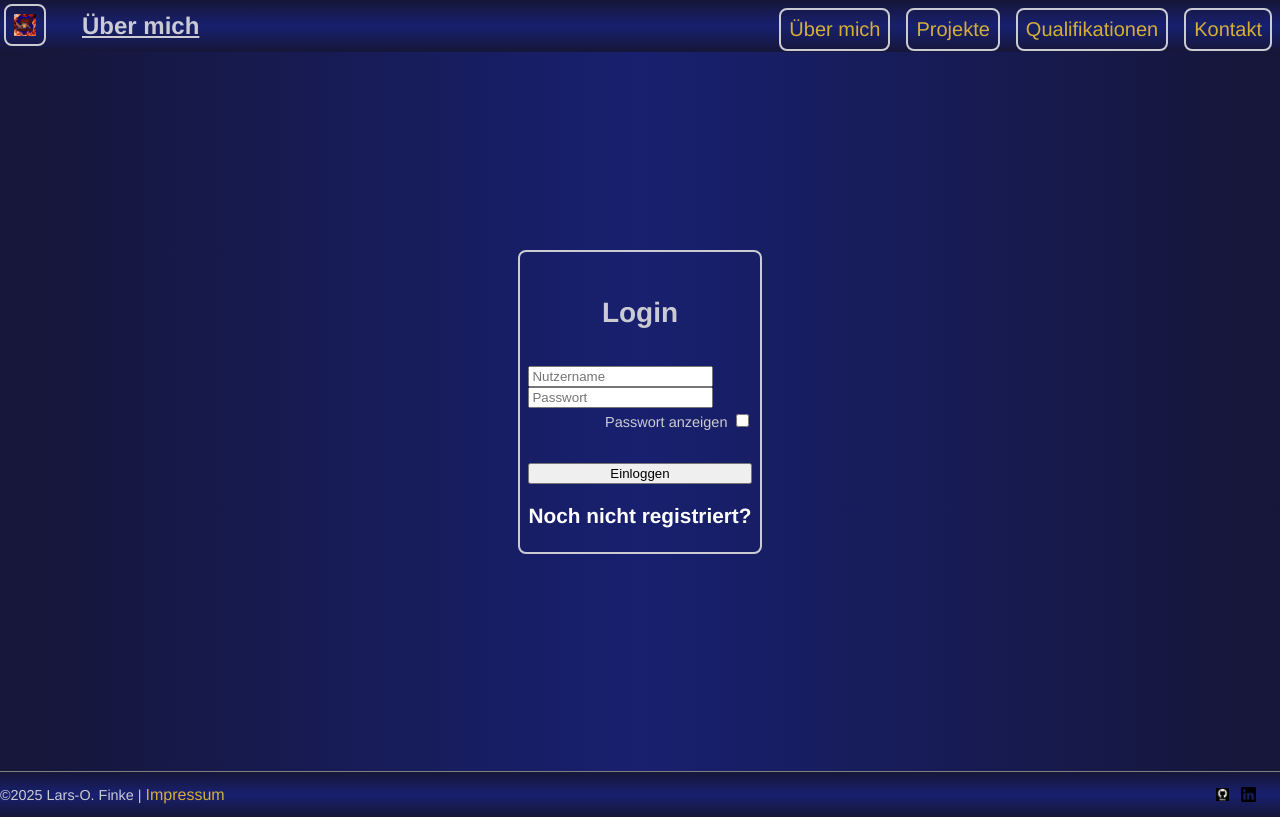
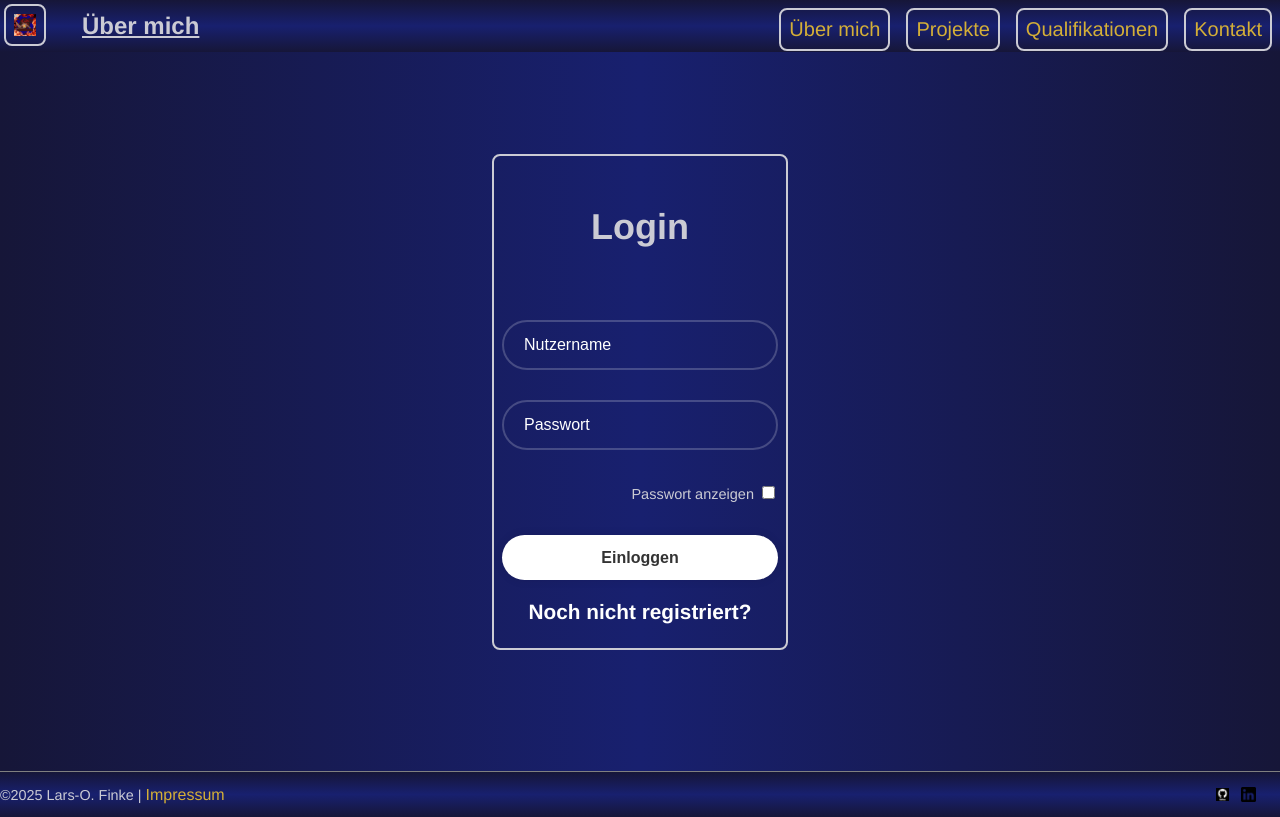
Before and after one commit to LarsOFinke/QuizWebsite-Angular, an Angular app in the folder frontend/: page / in a window 1280 px wide. Built offline with nearby package versions, Linux system fonts and the light colour scheme.

Commit message:
Progress login-form CSS

```diff
--- a/frontend/src/app/components/login-page/login-form/login-form.component.html
+++ b/frontend/src/app/components/login-page/login-form/login-form.component.html
@@ -41,7 +41,7 @@
   </div>
   <br class="spacer" />
 
-  <button type="submit" id="login-button" class="custom-btn">Einloggen</button>
+  <button type="submit" id="login-button" class="btn">Einloggen</button>
 
   <div class="register-link">
     <p>
--- a/frontend/src/styles.css
+++ b/frontend/src/styles.css
@@ -105,19 +105,70 @@ a:visited {
   padding: 2%;
   margin: 2%;
 }
+.custom-wrapper h1 {
+  font-size: 36px;
+  text-align: center;
+}
+.custom-wrapper .input-box {
+  position: relative;
+  width: 100%;
+  height: 50px;
+  margin: 30px 0;
+}
 .btn {
-  background-color: var(--navy-blue);
-  color: var(--grey);
-
-  font-size: 1rem;
-  font-weight: bold;
-
-  margin: 2%;
-
-  border: 2px solid var(--grey);
-  border-radius: 8px;
+  width: 100%;
+  height: 45px;
+  background: #fff;
+  border: none;
+  outline: none;
+  border-radius: 40px;
+  box-shadow: 0 0 10px rgba(0, 0, 0, .1);
+  cursor: pointer;
+  font-size: 16px;
+  color: #333;
+  font-weight: 600;
 }
 .btn:hover {
+  background-color: var(--light-blue);
+  color: white;
+}
+.btn-small{
+  width: 50%;
+  min-width: fit-content;
+  height: 40px;
+  background: #fff;
+  border: none;
+  outline: none;
+  border-radius: 40px;
+  box-shadow: 0 0 10px rgba(0, 0, 0, .1);
+  cursor: pointer;
+  font-size: 14px;
+  color: #333;
+  font-weight: 600;
+  margin: 4%;
+  padding: 1.5%;
+}
+.btn-small:hover {
+  background-color: var(--light-blue);
+  color: white;
+}
+.btn-medium{
+  width: 100%;
+  height: 40px;
+  min-height: fit-content;
+  background: #fff;
+  border: none;
+  outline: none;
+  border-radius: 40px;
+  box-shadow: 0 0 10px rgba(0, 0, 0, .1);
+  cursor: pointer;
+  font-size: 20px;
+  color: #333;
+  font-weight: 600;
+  margin: 4%;
+  padding: 1.5%;
+}
+.btn-medium:hover {
   background-color: var(--light-blue);
   color: white;
 }
@@ -125,6 +176,29 @@ a:visited {
   display: flex;
   justify-content: space-evenly;
   margin: 0.5rem 0 0.5rem 0;
+}
+
+.input-box input {
+  width: 100%;
+  height: 100%;
+  background: transparent;
+  border: none;
+  outline: none;
+  border: 2px solid rgba(255, 255, 255, 0.2);
+  border-radius: 40px;
+  font-size: 16px;
+  color: #fff;
+  padding: 20px 45px 20px 20px;
+}
+.input-box input::placeholder {
+  color: #fff;
+}
+.input-box i {
+  position: absolute;
+  right: 20px;
+  top: 50%;
+  transform: translate(-50%);
+  font-size: 20px;
 }
 .float-left {
   float: left;
```
